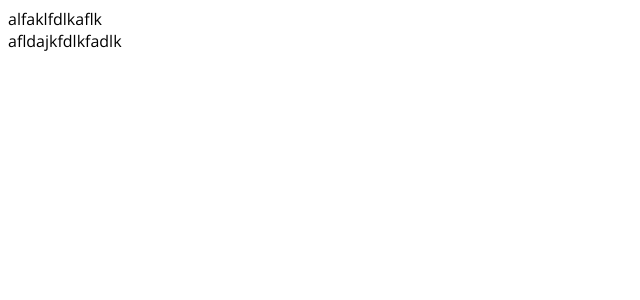
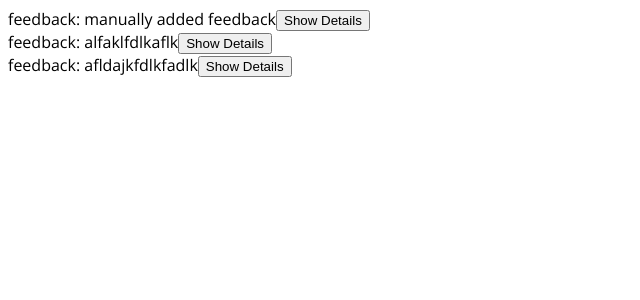
Before and after one commit to emdadul-islam439/nextjs-backend-with-api-route-practice, a Next.js app: page /feedback in a window 1280 px wide. Shown: the top 300 px of the page, without its empty margins (0-640 px from the left). Built offline with nearby package versions, Linux system fonts and the light colour scheme.

Commit message:
finished ch-08 vid-09--> learned about creating the dynamic api end-point

```diff
--- a/data/feedback.json
+++ b/data/feedback.json
@@ -1 +1,17 @@
-[{"id":"2023-05-31T17:52:11.663Z","email":"emdadulislam439@gmail.com"},{"id":"2023-05-31T17:53:01.340Z","email":"emdadulislam439@gmail.com","text":"alfaklfdlkaflk"},{"id":"2023-05-31T18:19:35.723Z","email":"myname@emial.com","text":"afldajkfdlkfadlk"}]
+[
+  {
+    "id": "2023-05-31T17:52:11.663Z",
+    "email": "emdadulislam439@gmail.com",
+    "text": "manually added feedback"
+  },
+  {
+    "id": "2023-05-31T17:53:01.340Z",
+    "email": "emdadulislam439@gmail.com",
+    "text": "alfaklfdlkaflk"
+  },
+  {
+    "id": "2023-05-31T18:19:35.723Z",
+    "email": "myname@emial.com",
+    "text": "afldajkfdlkfadlk"
+  }
+]
--- /dev/null
+++ b/pages/api/[feedbackId].js
@@ -0,0 +1,12 @@
+import { buildFeedbackPath, extractFeedback } from "./feedback";
+
+function handler(req, res) {
+  const feedbackId = req.query.feedbackId;
+  const filePath = buildFeedbackPath();
+  const data = extractFeedback(filePath);
+  console.log("data: " + JSON.stringify(data));
+  const selectedFeedback = data.find((feedback) => feedback.id === feedbackId);
+  res.status(200).json({ feedback: selectedFeedback });
+}
+
+export default handler;
--- a/pages/feedback/index.js
+++ b/pages/feedback/index.js
@@ -1,12 +1,31 @@
+import { Fragment, useState } from "react";
 import { buildFeedbackPath, extractFeedback } from "../api/feedback";
 
 function FeedbackPage(props) {
+  const [loadedFeedback, setLoadedFeedback] = useState();
+  function loadFeedbackHandler(feedbackId) {
+    console.log("loadedFeedbackhandler: " + feedbackId);
+    fetch(`/api/${feedbackId}`)
+      .then((response) => response.json())
+      .then((data) => {
+        console.log("data: " + JSON.stringify(data));
+        setLoadedFeedback(data.feedback);
+      });
+  }
   return (
-    <ul>
-      {props.feedbackItems.map((item) => (
-        <li key={item.id}>{item.text}</li>
-      ))}
-    </ul>
+    <Fragment>
+      {loadedFeedback && <p>{loadedFeedback.email}</p>}
+      <ul>
+        {props.feedbackItems.map((item) => (
+          <li key={item.id}>
+            feedback: {item.text}
+            <button onClick={loadFeedbackHandler.bind(null, item.id)}>
+              Show Details
+            </button>
+          </li>
+        ))}
+      </ul>
+    </Fragment>
   );
 }
 
@@ -15,7 +34,7 @@ export default FeedbackPage;
 export async function getStaticProps(context) {
   const filePath = buildFeedbackPath();
   const data = extractFeedback(filePath);
-
+  console.log("data: " + JSON.stringify(data));
   return {
     props: {
       feedbackItems: data,
```
